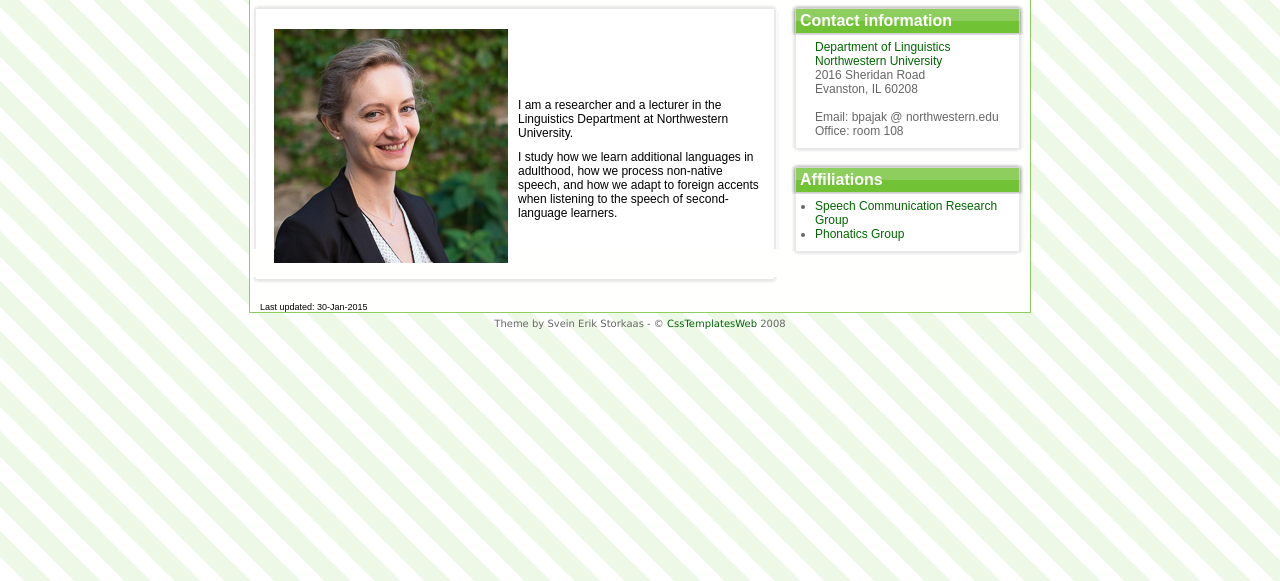
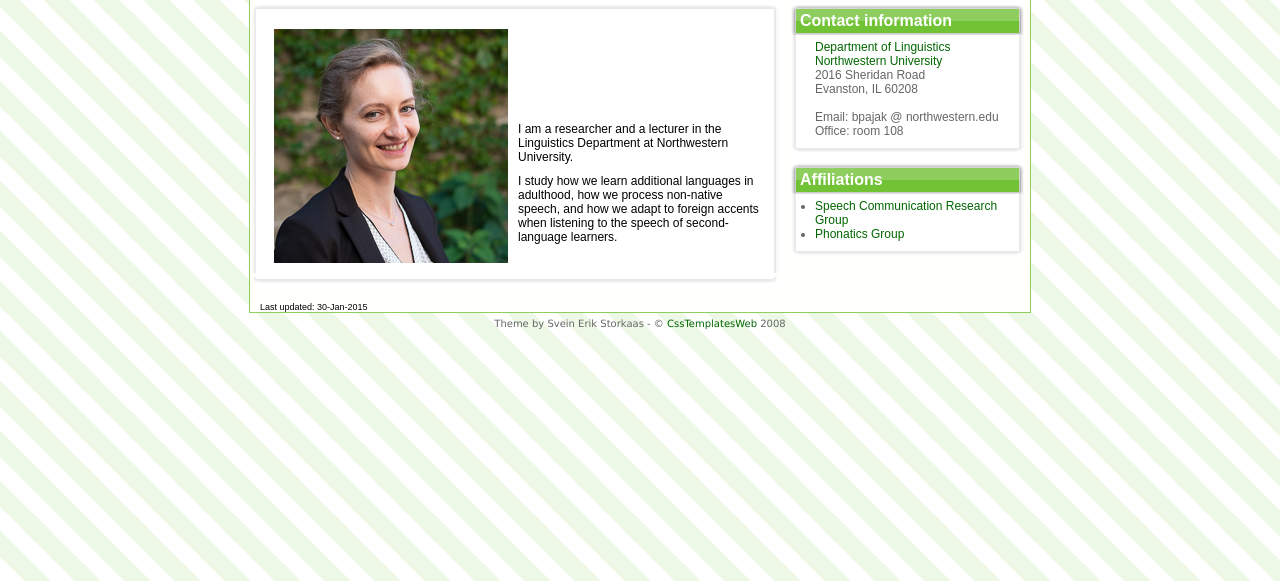
Before and after one commit to bpajak/bpajak.github.io, a plain HTML site: page index.html in a window 1280 px wide. Shown: the part 219-800 px from the top of the page. Drawn offline with Linux system fonts and the light colour scheme.

Commit message:
fix spacing

```diff
--- a/index.html
+++ b/index.html
@@ -116,6 +116,7 @@
 			      <p class="valid">&nbsp;</p>
 			      <p class="valid">&nbsp;</p>
 			      <p class="valid">&nbsp;</p>
+			      <p class="valid">&nbsp;</p>
 			      <p class="valid">I am a researcher and a lecturer in the Linguistics Department at Northwestern University.</p>
 			      <p class="valid">I study how we learn additional languages
 in adulthood, how we process non-native speech, and how we adapt to foreign accents when listening to the speech of
```
